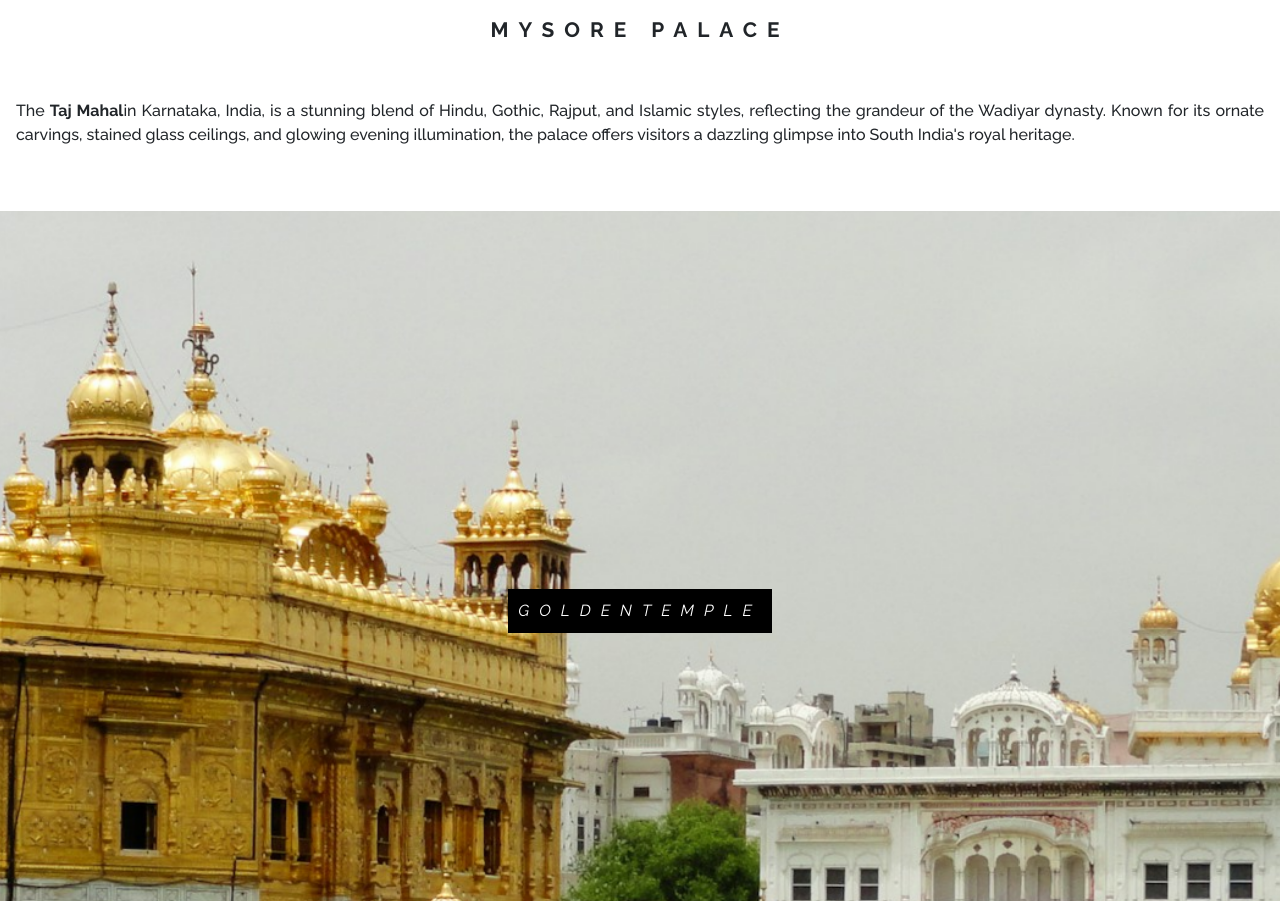
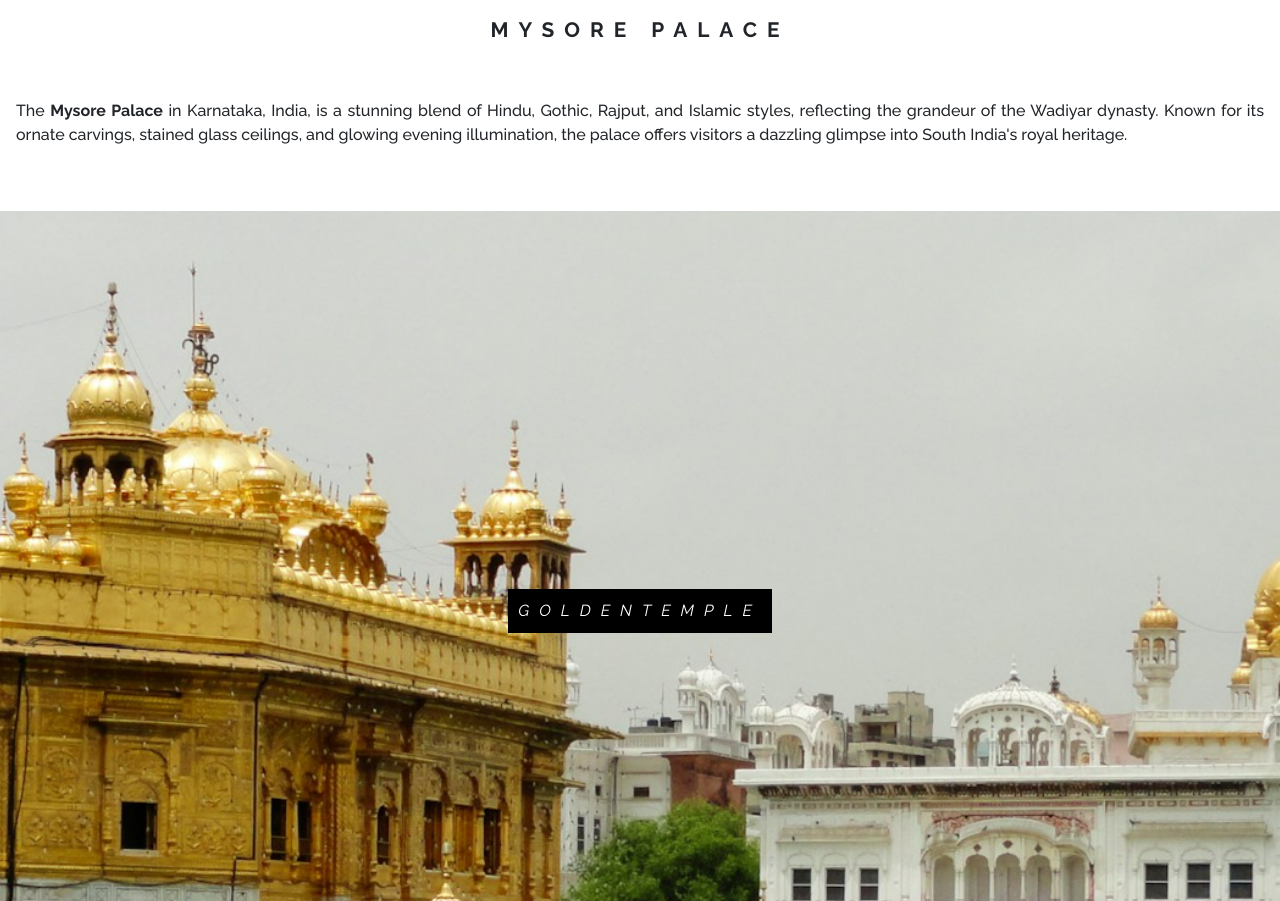
Before and after one commit to Melvin-KJ/React-Prallax, a React (Vite) app: page / in a window 1280 px wide. Shown: the part 1839-2740 px from the top of the page. Built offline with nearby package versions, Linux system fonts and the light colour scheme.

Commit message:
corrected spelling mistake

```diff
--- a/src/components/Textbox2.jsx
+++ b/src/components/Textbox2.jsx
@@ -5,7 +5,7 @@ const Textbox2 = () => {
     <div className="Textbox">
       <h3>Mysore Palace</h3>
       <p>
-        The <b>Taj Mahal</b>in Karnataka, India, is a stunning blend of Hindu,
+        The <b>Mysore Palace</b> in Karnataka, India, is a stunning blend of Hindu,
         Gothic, Rajput, and Islamic styles, reflecting the grandeur of the
         Wadiyar dynasty. Known for its ornate carvings, stained glass ceilings,
         and glowing evening illumination, the palace offers visitors a dazzling
```
